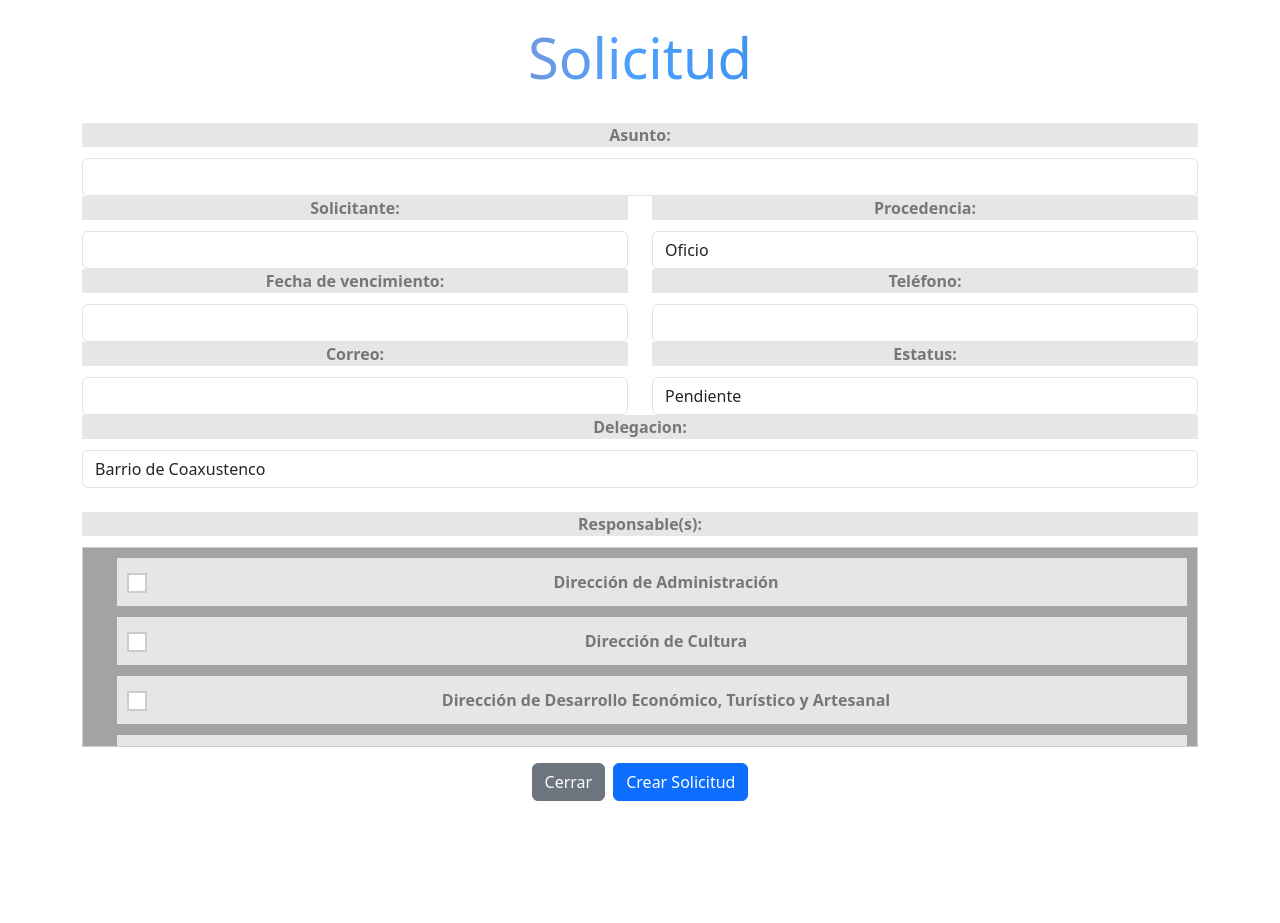
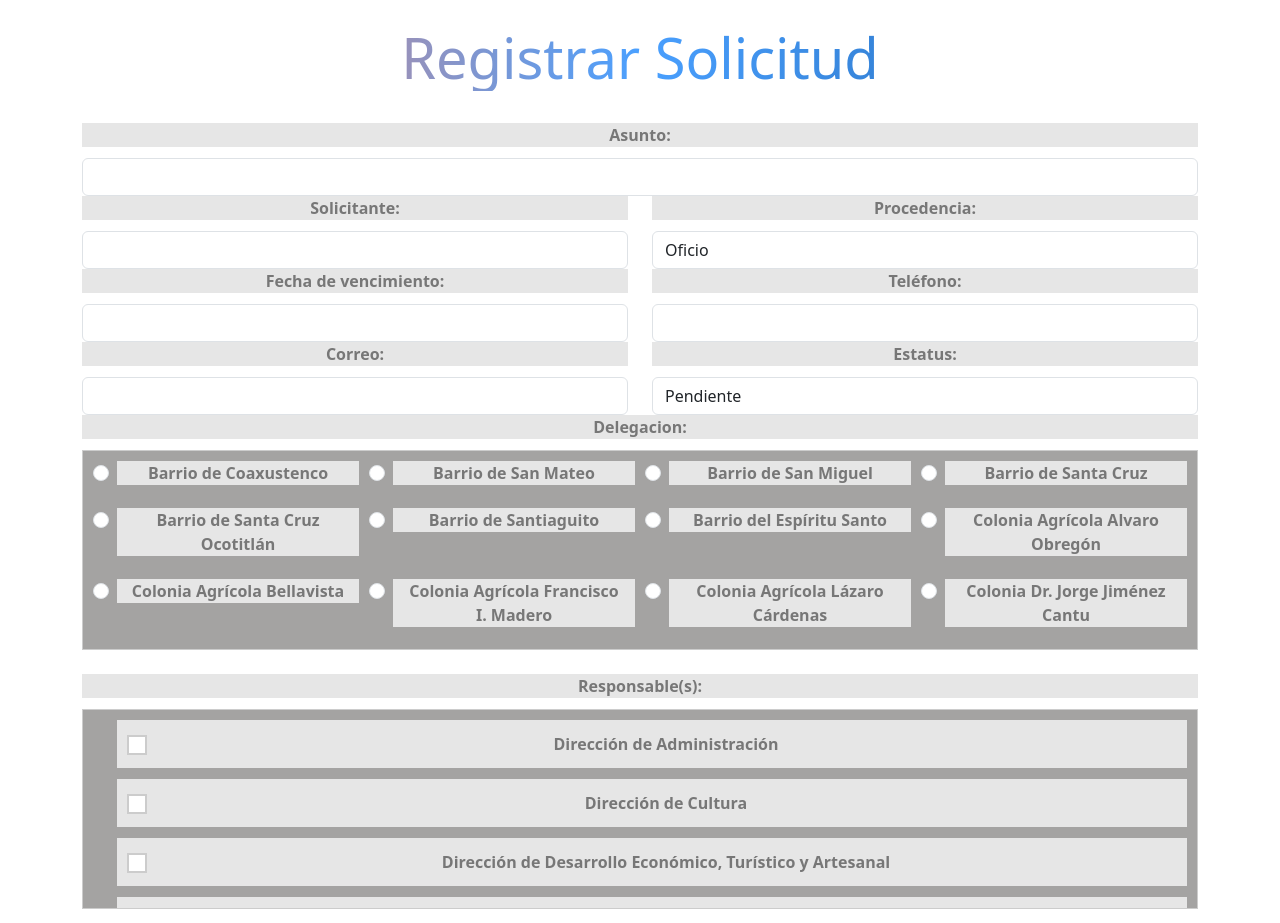
Before and after one commit to AxelLaraG/Modulo_Solicitudes, a Next.js app: page /formulario in a window 1280 px wide. Shown: the top 923 px of the page. Before the commit the page ends 825 px from the top, so only its background shows below. Built offline with nearby package versions, Linux system fonts and the light colour scheme.

Commit message:
RadioButton Fail

```diff
--- a/public/Styles/styles.css
+++ b/public/Styles/styles.css
@@ -302,6 +302,12 @@ label.todas:focus {
 	max-height: 17vw;
 }
 
+.delegacion-grid {
+  display: grid;
+  grid-template-columns: repeat(auto-fit, minmax(250px, 1fr)); /* Ajusta el ancho mínimo de las columnas según tus necesidades */
+  gap: 10px; /* Espacio entre las columnas */
+}
+
 .opcionesContainer {
     max-height: 200px; /* Ajusta la altura según tus necesidades */
     overflow-y: auto;
--- a/src/app/formulario/page.jsx
+++ b/src/app/formulario/page.jsx
@@ -12,12 +12,16 @@ import "bootstrap-icons/font/bootstrap-icons.css";
 import Link from "next/link";
 
 export default function FormularioPlantilla() {
+  //Inicialización de parámetros
   const flatpickrRef = useRef(null);
   const params = useParams();
   const router = useRouter();
+  //Arreglo para detectar los responsables seleccionados de la checkList
   const [responsablesSeleccionados, setResponsablesSeleccionados] = useState(
     []
   );
+
+  //Arreglo de opciones para el checkList de Responsables
   const [opcionesResponsables, setOpcionesResponsables] = useState([
     {
       value: "Dirección de Administración",
@@ -131,9 +135,316 @@ export default function FormularioPlantilla() {
     },
     { value: "Otro", label: "Otro", checked: false },
   ]);
+
+  //Arreglo de opciones para el select de Delegaciones
+  const [opcionesDelegaciones, setOpcionesDelegaciones] = useState([
+    {
+      value: "Barrio de Coaxustenco",
+      label: "Barrio de Coaxustenco",
+      checked: false,
+    },
+
+    {
+      value: "Barrio de San Mateo",
+      label: "Barrio de San Mateo",
+      checked: false,
+    },
+    {
+      value: "Barrio de San Miguel",
+      label: "Barrio de San Miguel",
+      checked: false,
+    },
+
+    {
+      value: "Barrio de Santa Cruz",
+      label: "Barrio de Santa Cruz",
+      checked: false,
+    },
+
+    {
+      value: "Barrio de Santa Cruz Ocotitlán",
+      label: "Barrio de Santa Cruz Ocotitlán",
+      checked: false,
+    },
+
+    {
+      value: "Barrio de Santiaguito",
+      label: "Barrio de Santiaguito",
+      checked: false,
+    },
+
+    {
+      value: "Barrio del Espíritu Santo",
+      label: "Barrio del Espíritu Santo",
+      checked: false,
+    },
+
+    {
+      value: "Colonia Agrícola Alvaro Obregón",
+      label: "Colonia Agrícola Alvaro Obregón",
+      checked: false,
+    },
+
+    {
+      value: "Colonia Agrícola Bellavista",
+      label: "Colonia Agrícola Bellavista",
+      checked: false,
+    },
+
+    {
+      value: "Colonia Agrícola Francisco I. Madero",
+      label: "Colonia Agrícola Francisco I. Madero",
+      checked: false,
+    },
+
+    {
+      value: "Colonia Agrícola Lázaro Cárdenas",
+      label: "Colonia Agrícola Lázaro Cárdenas",
+      checked: false,
+    },
+
+    {
+      value: "Colonia Dr. Jorge Jiménez Cantu",
+      label: "Colonia Dr. Jorge Jiménez Cantu",
+      checked: false,
+    },
+
+    { value: "Colonia El Hípico", label: "Colonia El Hípico", checked: false },
+    {
+      value: "Colonia La Michoacana",
+      label: "Colonia La Michoacana",
+      checked: false,
+    },
+
+    {
+      value: "Colonia La Providencia",
+      label: "Colonia La Providencia",
+      checked: false,
+    },
+
+    {
+      value: "Colonia Luisa Isabel Campos de Jiménez Cantú",
+      label: "Colonia Luisa Isabel Campos de Jiménez Cantú",
+      checked: false,
+    },
+
+    { value: "Col. La Municipal", label: "Col. La Municipal", checked: false },
+    { value: "Colonia La Unión", label: "Colonia La Unión", checked: false },
+    {
+      value: "Condominio Agripin García Estrada",
+      label: "Condominio Agripin García Estrada",
+      checked: false,
+    },
+
+    {
+      value: "Fraccionamiento Casa Blanca",
+      label: "Fraccionamiento Casa Blanca",
+      checked: false,
+    },
+
+    {
+      value: "Fraccionamiento Fuentes de San Gabriel",
+      label: "Fraccionamiento Fuentes de San Gabriel",
+      checked: false,
+    },
+
+    {
+      value: "Fraccionamiento Izcalli Cuauhtémoc I",
+      label: "Fraccionamiento Izcalli Cuauhtémoc I",
+      checked: false,
+    },
+
+    {
+      value: "Fraccionamiento Izcalli Cuauhtémoc II",
+      label: "Fraccionamiento Izcalli Cuauhtémoc II",
+      checked: false,
+    },
+
+    {
+      value: "Fraccionamiento Izcalli Cuauhtémoc III",
+      label: "Fraccionamiento Izcalli Cuauhtémoc III",
+      checked: false,
+    },
+
+    {
+      value: "Fraccionamiento Izcalli Cuauhtémoc IV",
+      label: "Fraccionamiento Izcalli Cuauhtémoc IV",
+      checked: false,
+    },
+
+    {
+      value: "Fraccionamiento Izcalli Cuauhtémoc V",
+      label: "Fraccionamiento Izcalli Cuauhtémoc V",
+      checked: false,
+    },
+
+    {
+      value: "Fraccionamiento Izcalli Cuauhtémoc VI",
+      label: "Fraccionamiento Izcalli Cuauhtémoc VI",
+      checked: false,
+    },
+
+    {
+      value: "Fraccionamiento Jesús Jiménez Gallardo",
+      label: "Fraccionamiento Jesús Jiménez Gallardo",
+      checked: false,
+    },
+
+    {
+      value: "Fraccionamiento Las Haciendas",
+      label: "Fraccionamiento Las Haciendas",
+      checked: false,
+    },
+
+    {
+      value: "Fraccionamiento Las Margaritas",
+      label: "Fraccionamiento Las Margaritas",
+      checked: false,
+    },
+
+    {
+      value: "Fraccionamiento Las Marinas",
+      label: "Fraccionamiento Las Marinas",
+      checked: false,
+    },
+
+    {
+      value: "Fraccionamiento Licenciado Juan Fernández Albarrán",
+      label: "Fraccionamiento Licenciado Juan Fernández Albarrán",
+      checked: false,
+    },
+
+    {
+      value: "Fraccionamiento Los Pilares",
+      label: "Fraccionamiento Los Pilares",
+      checked: false,
+    },
+
+    {
+      value: "Fraccionamiento Rancho San Francisco",
+      label: "Fraccionamiento Rancho San Francisco",
+      checked: false,
+    },
+
+    {
+      value: "Fraccionamiento Rancho San Lucas",
+      label: "Fraccionamiento Rancho San Lucas",
+      checked: false,
+    },
+
+    {
+      value: "Fraccionamiento San Javier",
+      label: "Fraccionamiento San Javier",
+      checked: false,
+    },
+
+    {
+      value: "Fraccionamiento San José La Pila",
+      label: "Fraccionamiento San José La Pila",
+      checked: false,
+    },
+
+    {
+      value: "Fraccionamiento Xinantecátl",
+      label: "Fraccionamiento Xinantecátl",
+      checked: false,
+    },
+
+    {
+      value: "Pueblo de San Bartolomé Tlaltelulco",
+      label: "Pueblo de San Bartolomé Tlaltelulco",
+      checked: false,
+    },
+
+    {
+      value: "Pueblo de San Francisco Coaxusco",
+      label: "Pueblo de San Francisco Coaxusco",
+      checked: false,
+    },
+
+    {
+      value: "Pueblo de San Gaspar Tlalhuelilpan",
+      label: "Pueblo de San Gaspar Tlalhuelilpan",
+      checked: false,
+    },
+
+    {
+      value: "Pueblo de San Jerónimo Chicahualco",
+      label: "Pueblo de San Jerónimo Chicahualco",
+      checked: false,
+    },
+
+    {
+      value: "Pueblo de San Jorge Pueblo Nuevo",
+      label: "Pueblo de San Jorge Pueblo Nuevo",
+      checked: false,
+    },
+
+    {
+      value: "Pueblo de San Lorenzo Coacalco",
+      label: "Pueblo de San Lorenzo Coacalco",
+      checked: false,
+    },
+
+    {
+      value: "Pueblo de San Lucas Tunco",
+      label: "Pueblo de San Lucas Tunco",
+      checked: false,
+    },
+
+    {
+      value: "Pueblo de San Miguel Totocuitlapilco",
+      label: "Pueblo de San Miguel Totocuitlapilco",
+      checked: false,
+    },
+
+    {
+      value: "Pueblo de San Salvador Tizatlali",
+      label: "Pueblo de San Salvador Tizatlali",
+      checked: false,
+    },
+
+    {
+      value: "Pueblo de San Sebastian",
+      label: "Pueblo de San Sebastian",
+      checked: false,
+    },
+
+    {
+      value: "Pueblo de Santa María Magdalena Ocotitlán",
+      label: "Pueblo de Santa María Magdalena Ocotitlán",
+      checked: false,
+    },
+
+    {
+      value: "Unidad Habitacional Andrés Molina Enríquez",
+      label: "Unidad Habitacional Andrés Molina Enríquez",
+      checked: false,
+    },
+
+    {
+      value: "Unidad Habitacional Lázaro Cardenas",
+      label: "Unidad Habitacional Lázaro Cardenas",
+      checked: false,
+    },
+
+    {
+      value: "Unidad Habitacional Tollocan II",
+      label: "Unidad Habitacional Tollocan II",
+      checked: false,
+    },
+  ]);
+
+  //Definición de fecha mínima
   const [fechaMin, setFechaMin] = useState(new Date());
+
+  //Bandera para determinar si mostrar o no el label input de Responsables
   const [mostrarOtroInput, setMostrarOtroInput] = useState(false);
-  const [otroResponsable, setOtroResponsable] = useState(""); // Estado para almacenar el valor del input "Otro"
+
+  // Estado para almacenar el valor del input "Otro"
+  const [otroResponsable, setOtroResponsable] = useState("");
+
+  // Almacenamiento y definición de la información del Formulario
   const [formData, setFormData] = useState({
     solicitante: "",
     telefono: "",
@@ -141,12 +452,12 @@ export default function FormularioPlantilla() {
     procedencia: "Oficio",
     correo: "",
     responsable: "",
-    delegacion: "Barrio de Coaxustenco",
+    delegacion: "",
     fechaVen: "",
     estatus: "pendiente",
   });
 
-  //Actualizador de selección en CheckList
+  //Manejador de cambios en el checkList de Responsables
   const handleCheckResponsable = (value) => {
     if (responsablesSeleccionados.includes(value)) {
       setResponsablesSeleccionados(
@@ -164,12 +475,20 @@ export default function FormularioPlantilla() {
     }
   };
 
-  //Actualización de datos cada cambio de datos
+  //Manejador de cambios en el formulario
   const handleChange = (event) => {
+    console.log(event.target.name);
+    if (event.target.name === "delegacion") {
+      setFormData({
+        ...formData,
+        [event.target.name]: event.target.value,
+      });
+    }else{
       setFormData({
         ...formData,
         [event.target.id]: event.target.value,
       });
+    }
   };
 
   //Manejador de borrar fecha
@@ -194,9 +513,19 @@ export default function FormularioPlantilla() {
     }
   };
 
-  //Manejador de creación o actualización
+  //Manejador de evento Create/Update
   const handleSubmit = async (event) => {
-    event.preventDefault(); // Evita el envío tradicional del formulario
+    event.preventDefault();
+
+    // Extraer los valores de los elementos del formulario en variables con nombres descriptivos
+    const solicitante = document.getElementById("solicitante").value;
+    const procedencia = document.getElementById("procedencia").value;
+    const correo = document.getElementById("correo").value;
+    const telefono = document.getElementById("telefono").value;
+    const asunto = document.getElementById("asunto").value;
+    const estatus = document.getElementById("estatus").value;
+    const delegacion = document.getElementById("delegacion").value;
+    const fechaVen = document.getElementById("fechaInput").value;
 
     // Obtener los responsables seleccionados de la lista de verificación
     const responsablesSeleccionados = Array.from(
@@ -206,69 +535,70 @@ export default function FormularioPlantilla() {
     ).map((checkbox) => checkbox.value);
 
     try {
+      // Construir el objeto updatedFormData de manera más clara
       const updatedFormData = {
         ...formData,
+        solicitante,
+        procedencia,
+        correo,
+        telefono,
+        asunto,
+        estatus,
+        delegacion,
+        fechaVen,
         responsable:
           responsablesSeleccionados.includes("Otro") && otroResponsable
             ? [
-                ...responsablesSeleccionados.filter((item) => item !== "Otro"), // Excluir "Otro"
-                ...otroResponsable.split(",").map((opcion) => opcion.trim()), // Incluir solo las direcciones agregadas
+                //Extracción de "Otro"
+                ...responsablesSeleccionados.filter((item) => item !== "Otro"),
+                //Incluir solo las direcciones Agregadas
+                ...otroResponsable.split(",").map((opcion) => opcion.trim()),
               ]
             : responsablesSeleccionados,
-        solicitante: document.getElementById("solicitante").value,
-        procedencia: document.getElementById("procedencia").value,
-        correo: document.getElementById("correo").value,
-        telefono: document.getElementById("telefono").value,
-        asunto: document.getElementById("asunto").value,
-        estatus: document.getElementById("estatus").value,
-        delegacion: document.getElementById("delegacion").value,
-        fechaVen: document.getElementById("fechaInput").value,
       };
 
-      if (!params.id) {
-        const response = await fetch("/api/solicitudes", {
-          method: "POST",
+      const method = params.id ? "PUT" : "POST";
+      const url = params.id
+        ? `/api/solicitudes/${params.id}`
+        : "/api/solicitudes";
+
+      const response = await fetch(url, {
+        method,
         headers: {
           "Content-Type": "application/json",
         },
         body: JSON.stringify(updatedFormData),
       });
+
       if (response.ok) {
-          // Solicitud exitosa, puedes redirigir o hacer otra acción
-          alert("Solicitud enviada con éxito");
+        const successMessage = params.id
+          ? "Solicitud actualizada con éxito"
+          : "Solicitud enviada con éxito";
+        alert(successMessage);
+
+        // Restablecer el formulario y otros estados después del éxito
         setFormData({
           solicitante: "",
           telefono: "",
           asunto: "",
           procedencia: "Oficio",
           correo: "",
-            delegacion: "Barrio de Coaxustenco",
+          delegacion: "",
           responsable: "",
           fechaVen: "",
-            estatus: idSolicitud ? formData.estatus : "pendiente", // Preserve existing status on edit
+          estatus: params.id ? formData.estatus : "pendiente",
         });
 
         setResponsablesSeleccionados([]);
         setMostrarOtroInput(false);
       } else {
-          alert("Error al enviar la solicitud");
-        }
-      } else {
-        const response = await fetch(`/api/solicitudes/${params.id}`, {
-          method: "PUT",
-          headers: {
-            "Content-Type": "application/json",
-          },
-          body: JSON.stringify(updatedFormData),
-        });
-        if (response.ok) {
-          alert("Solicitud actualizada con éxito");
-        } else {
-          alert("Error al actualizar la solicitud");
-        }
+        const errorMessage = params.id
+          ? "Error al actualizar la solicitud"
+          : "Error al enviar la solicitud";
+        alert(errorMessage);
       }
     } catch (error) {
-      console.error(error.message); // Manejar el error
+      console.error(error.message);
     }
   };
 
@@ -305,15 +635,17 @@ export default function FormularioPlantilla() {
         const response = await fetch(`/api/solicitudes/${params.id}`);
         const solicitudData = await response.json();
 
-        const responsables = solicitudData.responsable || []; // Asignar directamente el array o un array vacío si es null/undefined
+        // Asignar directamente el array o un array vacío si es null/undefined
+        const responsables = solicitudData.responsable || [];
 
+        // Contabiliza los responsables Inexistentes
         const responsablesNoExistentes = responsables.filter(
           (responsable) =>
             !opcionesResponsables.some((opcion) => opcion.value === responsable)
         );
 
         if (responsablesNoExistentes.length > 0) {
-          responsables.push("Otro")
+          responsables.push("Otro");
 
           setMostrarOtroInput(true);
           setOtroResponsable(responsablesNoExistentes.join(", "));
@@ -334,7 +666,6 @@ export default function FormularioPlantilla() {
         });
 
         setResponsablesSeleccionados(responsables);
-
       } else {
         // Restablecer formData si no hay params.id (nueva solicitud)
         setFormData({
@@ -346,6 +677,7 @@ export default function FormularioPlantilla() {
           responsable: "",
           fechaVen: "",
           estatus: "pendiente",
+          delegacion: "",
         });
       }
     };
@@ -354,14 +686,14 @@ export default function FormularioPlantilla() {
 
   return (
     <div className="container mt-4" onSubmit={handleSubmit}>
-      <h2 className="display-4">Solicitud</h2>
+      <h2 className="display-4">
+        {params.id ? "Actualizar Slicitud" : "Registrar Solicitud"}
+      </h2>
       <div className="header-container">
         <br />
       </div>
 
       <form id="formularioSolicitud">
-        <input type="hidden" id="idSolicitud" />
-
         <div className="col-md-12">
           <div className="form-group">
             <label htmlFor="asunto" className="fw-bold">
@@ -478,162 +810,29 @@ export default function FormularioPlantilla() {
               <label htmlFor="delegacion" className="fw-bold">
                 Delegacion:
               </label>
-              <select
-                className="form-control"
-                id="delegacion"
+              <div className="options-container">
+                <div className="delegacion-grid">
+                  {opcionesDelegaciones.map((opcion) => (
+                    <div key={opcion.value} className="form-check">
+                      <input
+                        className="form-check-input"
+                        type="radio"
+                        name="delegacion" // Mismo nombre para todos los radio buttons
+                        value={opcion.value}
+                        id={`delegacion-${opcion.value}`}
+                        checked={formData.delegacion === opcion.value}
                         onChange={handleChange}
-                value={formData.delegacion}
-                required
+                      />
+                      <label
+                        className="form-check-label"
+                        htmlFor={`delegacion-${opcion.value}`}
                       >
-                <option value="Barrio de Coaxustenco">
-                  Barrio de Coaxustenco
-                </option>
-                <option value="Barrio de San Mateo">Barrio de San Mateo</option>
-                <option value="Barrio de San Miguel">
-                  Barrio de San Miguel
-                </option>
-                <option value="Barrio de Santa Cruz">
-                  Barrio de Santa Cruz
-                </option>
-                <option value="Barrio de Santa Cruz Ocotitlán">
-                  Barrio de Santa Cruz Ocotitlán
-                </option>
-                <option value="Barrio de Santiaguito">
-                  Barrio de Santiaguito
-                </option>
-                <option value="Barrio del Espíritu Santo">
-                  Barrio del Espíritu Santo
-                </option>
-                <option value="Colonia Agrícola Alvaro Obregón">
-                  Colonia Agrícola Alvaro Obregón
-                </option>
-                <option value="Colonia Agrícola Bellavista">
-                  Colonia Agrícola Bellavista
-                </option>
-                <option value="Colonia Agrícola Francisco I. Madero">
-                  Colonia Agrícola Francisco I. Madero
-                </option>
-                <option value="Colonia Agrícola Lázaro Cárdenas">
-                  Colonia Agrícola Lázaro Cárdenas
-                </option>
-                <option value="Colonia Dr. Jorge Jiménez Cantu">
-                  Colonia Dr. Jorge Jiménez Cantu
-                </option>
-                <option value="Colonia El Hípico">Colonia El Hípico</option>
-                <option value="Colonia La Michoacana">
-                  Colonia La Michoacana
-                </option>
-                <option value="Colonia La Providencia">
-                  Colonia La Providencia
-                </option>
-                <option value="Colonia Luisa Isabel Campos de Jiménez Cantú">
-                  Colonia Luisa Isabel Campos de Jiménez Cantú
-                </option>
-                <option value="Col. La Municipal">Col. La Municipal</option>
-                <option value="Colonia La Unión">Colonia La Unión</option>
-                <option value="Condominio Agripin García Estrada">
-                  Condominio Agripin García Estrada
-                </option>
-                <option value="Fraccionamiento Casa Blanca">
-                  Fraccionamiento Casa Blanca
-                </option>
-                <option value="Fraccionamiento Fuentes de San Gabriel">
-                  Fraccionamiento Fuentes de San Gabriel
-                </option>
-                <option value="Fraccionamiento Izcalli Cuauhtémoc I">
-                  Fraccionamiento Izcalli Cuauhtémoc I
-                </option>
-                <option value="Fraccionamiento Izcalli Cuauhtémoc II">
-                  Fraccionamiento Izcalli Cuauhtémoc II
-                </option>
-                <option value="Fraccionamiento Izcalli Cuauhtémoc III">
-                  Fraccionamiento Izcalli Cuauhtémoc III
-                </option>
-                <option value="Fraccionamiento Izcalli Cuauhtémoc IV">
-                  Fraccionamiento Izcalli Cuauhtémoc IV
-                </option>
-                <option value="Fraccionamiento Izcalli Cuauhtémoc V">
-                  Fraccionamiento Izcalli Cuauhtémoc V
-                </option>
-                <option value="Fraccionamiento Izcalli Cuauhtémoc VI">
-                  Fraccionamiento Izcalli Cuauhtémoc VI
-                </option>
-                <option value="Fraccionamiento Jesús Jiménez Gallardo">
-                  Fraccionamiento Jesús Jiménez Gallardo
-                </option>
-                <option value="Fraccionamiento Las Haciendas">
-                  Fraccionamiento Las Haciendas
-                </option>
-                <option value="Fraccionamiento Las Margaritas">
-                  Fraccionamiento Las Margaritas
-                </option>
-                <option value="Fraccionamiento Las Marinas">
-                  Fraccionamiento Las Marinas
-                </option>
-                <option value="Fraccionamiento Licenciado Juan Fernández Albarrán">
-                  Fraccionamiento Licenciado Juan Fernández Albarrán
-                </option>
-                <option value="Fraccionamiento Los Pilares">
-                  Fraccionamiento Los Pilares
-                </option>
-                <option value="Fraccionamiento Rancho San Francisco">
-                  Fraccionamiento Rancho San Francisco
-                </option>
-                <option value="Fraccionamiento Rancho San Lucas">
-                  Fraccionamiento Rancho San Lucas
-                </option>
-                <option value="Fraccionamiento San Javier">
-                  Fraccionamiento San Javier
-                </option>
-                <option value="Fraccionamiento San José La Pila">
-                  Fraccionamiento San José La Pila
-                </option>
-                <option value="Fraccionamiento Xinantecátl">
-                  Fraccionamiento Xinantecátl
-                </option>
-                <option value="Pueblo de San Bartolomé Tlaltelulco">
-                  Pueblo de San Bartolomé Tlaltelulco
-                </option>
-                <option value="Pueblo de San Francisco Coaxusco">
-                  Pueblo de San Francisco Coaxusco
-                </option>
-                <option value="Pueblo de San Gaspar Tlalhuelilpan">
-                  Pueblo de San Gaspar Tlalhuelilpan
-                </option>
-                <option value="Pueblo de San Jerónimo Chicahualco">
-                  Pueblo de San Jerónimo Chicahualco
-                </option>
-                <option value="Pueblo de San Jorge Pueblo Nuevo">
-                  Pueblo de San Jorge Pueblo Nuevo
-                </option>
-                <option value="Pueblo de San Lorenzo Coacalco">
-                  Pueblo de San Lorenzo Coacalco
-                </option>
-                <option value="Pueblo de San Lucas Tunco">
-                  Pueblo de San Lucas Tunco
-                </option>
-                <option value="Pueblo de San Miguel Totocuitlapilco">
-                  Pueblo de San Miguel Totocuitlapilco
-                </option>
-                <option value="Pueblo de San Salvador Tizatlali">
-                  Pueblo de San Salvador Tizatlali
-                </option>
-                <option value="Pueblo de San Sebastian">
-                  Pueblo de San Sebastian
-                </option>
-                <option value="Pueblo de Santa María Magdalena Ocotitlán">
-                  Pueblo de Santa María Magdalena Ocotitlán
-                </option>
-                <option value="Unidad Habitacional Andrés Molina Enríquez">
-                  Unidad Habitacional Andrés Molina Enríquez
-                </option>
-                <option value="Unidad Habitacional Lázaro Cardenas">
-                  Unidad Habitacional Lázaro Cardenas
-                </option>
-                <option value="Unidad Habitacional Tollocan II">
-                  Unidad Habitacional Tollocan II
-                </option>
-              </select>
+                        {opcion.label}
+                      </label>
+                    </div>
+                  ))}
+                </div>
+              </div>
             </div>
           </div>
           <div className="col-md-12 pt-4">
```
Lines whose indentation alone changed are shown as unchanged.
